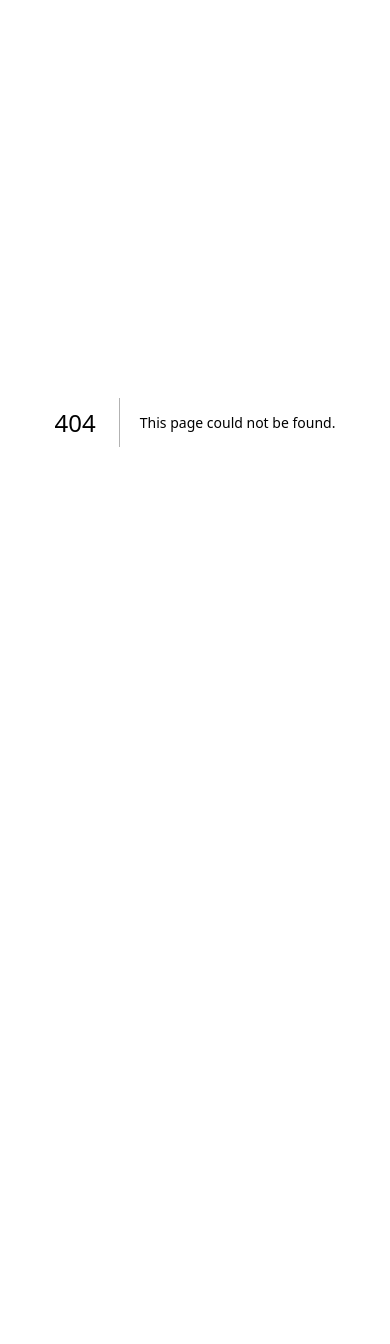
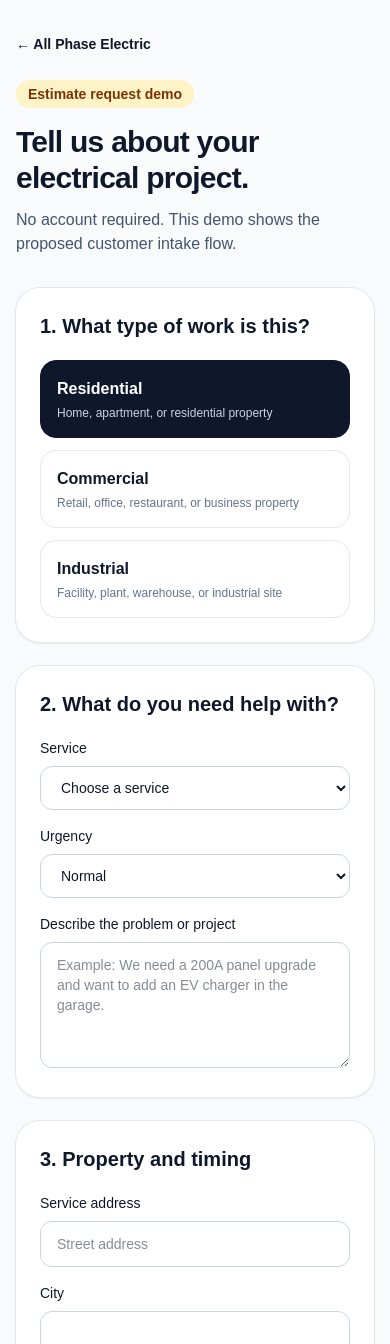
Before and after one commit to coden607/All-phase-electric, a Next.js app: page /estimate in a window 390 px wide. Before the commit this address had no page. Shown: the top 1344 px of the page. Before the commit the page ends 844 px from the top, so only its background shows below. Built offline with nearby package versions, Linux system fonts and the light colour scheme.

Commit message:
feat: build mobile-first estimate request demo

```diff
--- /dev/null
+++ b/src/app/estimate/page.tsx
@@ -0,0 +1,161 @@
+'use client';
+
+import { FormEvent, useMemo, useState } from 'react';
+
+type JobType = 'Residential' | 'Commercial' | 'Industrial';
+
+const jobTypes: JobType[] = ['Residential', 'Commercial', 'Industrial'];
+
+export default function EstimatePage() {
+  const [jobType, setJobType] = useState<JobType>('Residential');
+  const [submitted, setSubmitted] = useState(false);
+  const reference = useMemo(() => `APE-DEMO-${new Date().getFullYear()}`, []);
+
+  function handleSubmit(event: FormEvent<HTMLFormElement>) {
+    event.preventDefault();
+    setSubmitted(true);
+    window.scrollTo({ top: 0, behavior: 'smooth' });
+  }
+
+  if (submitted) {
+    return (
+      <main className="min-h-screen bg-slate-50 px-6 py-16 text-slate-900">
+        <section className="mx-auto max-w-2xl rounded-3xl bg-white p-8 shadow-sm ring-1 ring-slate-200 sm:p-12">
+          <div className="mb-5 flex h-14 w-14 items-center justify-center rounded-full bg-emerald-100 text-2xl">✓</div>
+          <p className="text-sm font-semibold uppercase tracking-wider text-slate-500">Demo submission</p>
+          <h1 className="mt-2 text-3xl font-bold">Request captured successfully.</h1>
+          <p className="mt-4 leading-7 text-slate-600">
+            In the live version, this request is stored first, then All Phase receives an email notification with a private link to the lead dashboard.
+          </p>
+          <div className="mt-6 rounded-2xl bg-slate-100 p-5">
+            <div className="text-sm text-slate-500">Example reference</div>
+            <div className="mt-1 font-mono text-lg font-semibold">{reference}</div>
+          </div>
+          <button onClick={() => setSubmitted(false)} className="mt-8 rounded-xl bg-slate-900 px-5 py-3 font-semibold text-white">
+            Try another request
+          </button>
+        </section>
+      </main>
+    );
+  }
+
+  return (
+    <main className="min-h-screen bg-slate-50 px-4 py-8 text-slate-900 sm:px-6 sm:py-12">
+      <div className="mx-auto max-w-3xl">
+        <a href="/" className="text-sm font-semibold text-slate-600">← All Phase Electric</a>
+        <header className="mt-6">
+          <div className="inline-flex rounded-full bg-amber-100 px-3 py-1 text-sm font-semibold text-amber-900">Estimate request demo</div>
+          <h1 className="mt-4 text-3xl font-bold tracking-tight sm:text-4xl">Tell us about your electrical project.</h1>
+          <p className="mt-3 text-slate-600">No account required. This demo shows the proposed customer intake flow.</p>
+        </header>
+
+        <form onSubmit={handleSubmit} className="mt-8 space-y-6">
+          <section className="rounded-3xl bg-white p-6 shadow-sm ring-1 ring-slate-200 sm:p-8">
+            <h2 className="text-xl font-semibold">1. What type of work is this?</h2>
+            <div className="mt-5 grid gap-3 sm:grid-cols-3">
+              {jobTypes.map((type) => (
+                <button
+                  key={type}
+                  type="button"
+                  onClick={() => setJobType(type)}
+                  aria-pressed={jobType === type}
+                  className={`rounded-2xl border p-4 text-left transition ${jobType === type ? 'border-slate-900 bg-slate-900 text-white' : 'border-slate-200 bg-white hover:border-slate-400'}`}
+                >
+                  <span className="font-semibold">{type}</span>
+                  <span className={`mt-1 block text-xs ${jobType === type ? 'text-slate-300' : 'text-slate-500'}`}>
+                    {type === 'Residential' ? 'Home, apartment, or residential property' : type === 'Commercial' ? 'Retail, office, restaurant, or business property' : 'Facility, plant, warehouse, or industrial site'}
+                  </span>
+                </button>
+              ))}
+            </div>
+          </section>
+
+          <section className="rounded-3xl bg-white p-6 shadow-sm ring-1 ring-slate-200 sm:p-8">
+            <h2 className="text-xl font-semibold">2. What do you need help with?</h2>
+            <div className="mt-5 grid gap-4 sm:grid-cols-2">
+              <label className="text-sm font-medium">Service
+                <select required className="mt-2 w-full rounded-xl border border-slate-300 bg-white px-4 py-3">
+                  <option value="">Choose a service</option>
+                  <option>Electrical repair / troubleshooting</option>
+                  <option>Panel or service upgrade</option>
+                  <option>Lighting / fixtures</option>
+                  <option>New wiring / renovation</option>
+                  <option>Generator / backup power</option>
+                  <option>Commercial / industrial electrical</option>
+                  <option>Other</option>
+                </select>
+              </label>
+              <label className="text-sm font-medium">Urgency
+                <select required className="mt-2 w-full rounded-xl border border-slate-300 bg-white px-4 py-3">
+                  <option>Normal</option>
+                  <option>Soon</option>
+                  <option>Urgent</option>
+                </select>
+              </label>
+            </div>
+            <label className="mt-4 block text-sm font-medium">Describe the problem or project
+              <textarea required rows={5} placeholder="Example: We need a 200A panel upgrade and want to add an EV charger in the garage." className="mt-2 w-full rounded-xl border border-slate-300 px-4 py-3" />
+            </label>
+          </section>
+
+          <section className="rounded-3xl bg-white p-6 shadow-sm ring-1 ring-slate-200 sm:p-8">
+            <h2 className="text-xl font-semibold">3. Property and timing</h2>
+            <div className="mt-5 grid gap-4 sm:grid-cols-2">
+              <label className="text-sm font-medium sm:col-span-2">Service address
+                <input required placeholder="Street address" className="mt-2 w-full rounded-xl border border-slate-300 px-4 py-3" />
+              </label>
+              <label className="text-sm font-medium">City
+                <input required className="mt-2 w-full rounded-xl border border-slate-300 px-4 py-3" />
+              </label>
+              <label className="text-sm font-medium">ZIP code
+                <input required inputMode="numeric" className="mt-2 w-full rounded-xl border border-slate-300 px-4 py-3" />
+              </label>
+              <label className="text-sm font-medium">Preferred day
+                <input type="date" className="mt-2 w-full rounded-xl border border-slate-300 px-4 py-3" />
+              </label>
+              <label className="text-sm font-medium">Preferred time
+                <select className="mt-2 w-full rounded-xl border border-slate-300 bg-white px-4 py-3">
+                  <option>Morning</option><option>Afternoon</option><option>Either works</option>
+                </select>
+              </label>
+            </div>
+            <p className="mt-3 text-xs leading-5 text-slate-500">Requested times are preferences, not confirmed appointments. All Phase will confirm availability.</p>
+          </section>
+
+          <section className="rounded-3xl bg-white p-6 shadow-sm ring-1 ring-slate-200 sm:p-8">
+            <h2 className="text-xl font-semibold">4. How should we contact you?</h2>
+            <div className="mt-5 grid gap-4 sm:grid-cols-2">
+              <label className="text-sm font-medium sm:col-span-2">Name
+                <input required autoComplete="name" className="mt-2 w-full rounded-xl border border-slate-300 px-4 py-3" />
+              </label>
+              <label className="text-sm font-medium">Email
+                <input required type="email" autoComplete="email" className="mt-2 w-full rounded-xl border border-slate-300 px-4 py-3" />
+              </label>
+              <label className="text-sm font-medium">Phone
+                <input required type="tel" autoComplete="tel" className="mt-2 w-full rounded-xl border border-slate-300 px-4 py-3" />
+              </label>
+              <label className="text-sm font-medium">Preferred contact
+                <select className="mt-2 w-full rounded-xl border border-slate-300 bg-white px-4 py-3">
+                  <option>Phone</option><option>Email</option><option>Text</option>
+                </select>
+              </label>
+              <label className="text-sm font-medium">Photos or documents
+                <input type="file" multiple accept="image/jpeg,image/png,image/webp,application/pdf" className="mt-2 block w-full rounded-xl border border-slate-300 bg-white px-3 py-3 text-sm" />
+              </label>
+            </div>
+          </section>
+
+          <div className="flex flex-col gap-3 rounded-3xl bg-slate-900 p-6 text-white sm:flex-row sm:items-center sm:justify-between">
+            <div>
+              <div className="font-semibold">Ready to preview the handoff?</div>
+              <div className="mt-1 text-sm text-slate-300">This demo does not send email or store customer data.</div>
+            </div>
+            <button type="submit" className="rounded-xl bg-amber-400 px-6 py-3 font-bold text-slate-950 shadow-sm hover:bg-amber-300">
+              Submit demo request
+            </button>
+          </div>
+        </form>
+      </div>
+    </main>
+  );
+}
```
